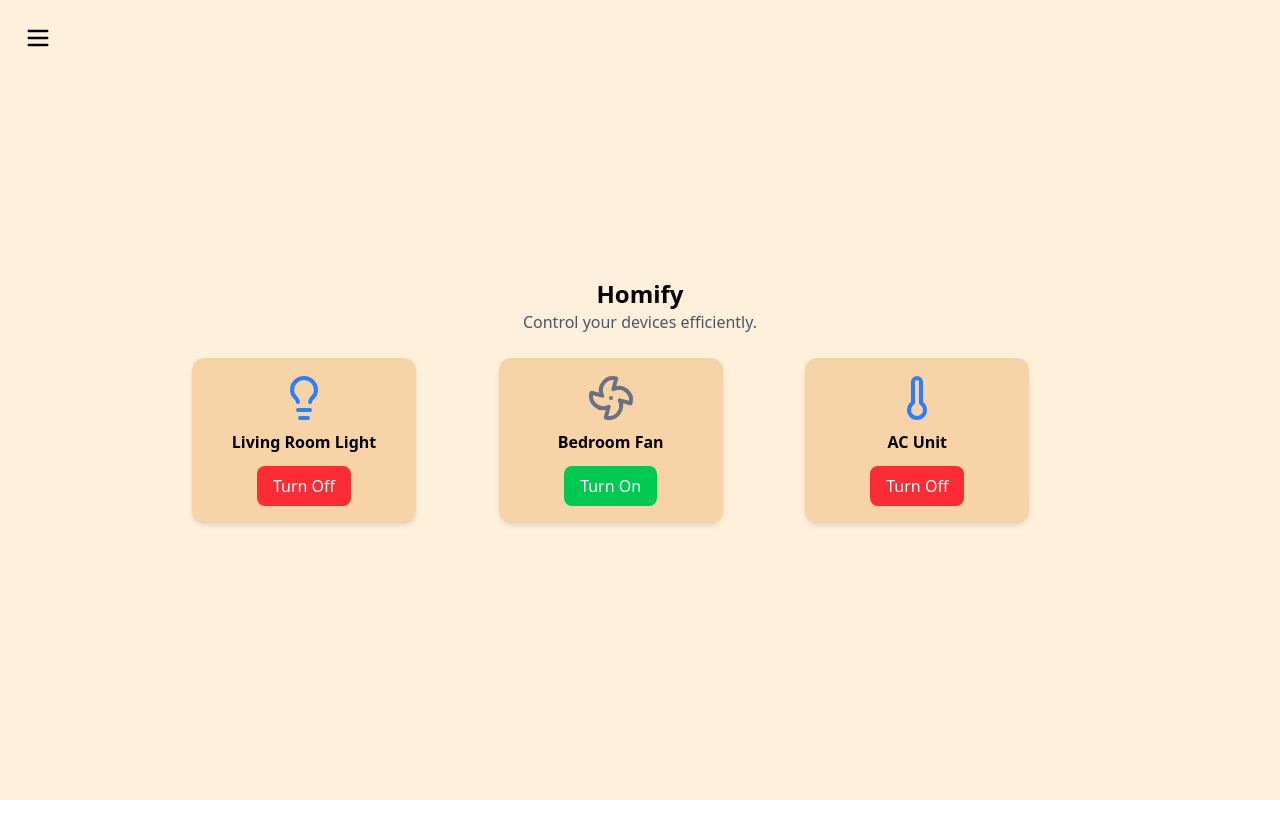
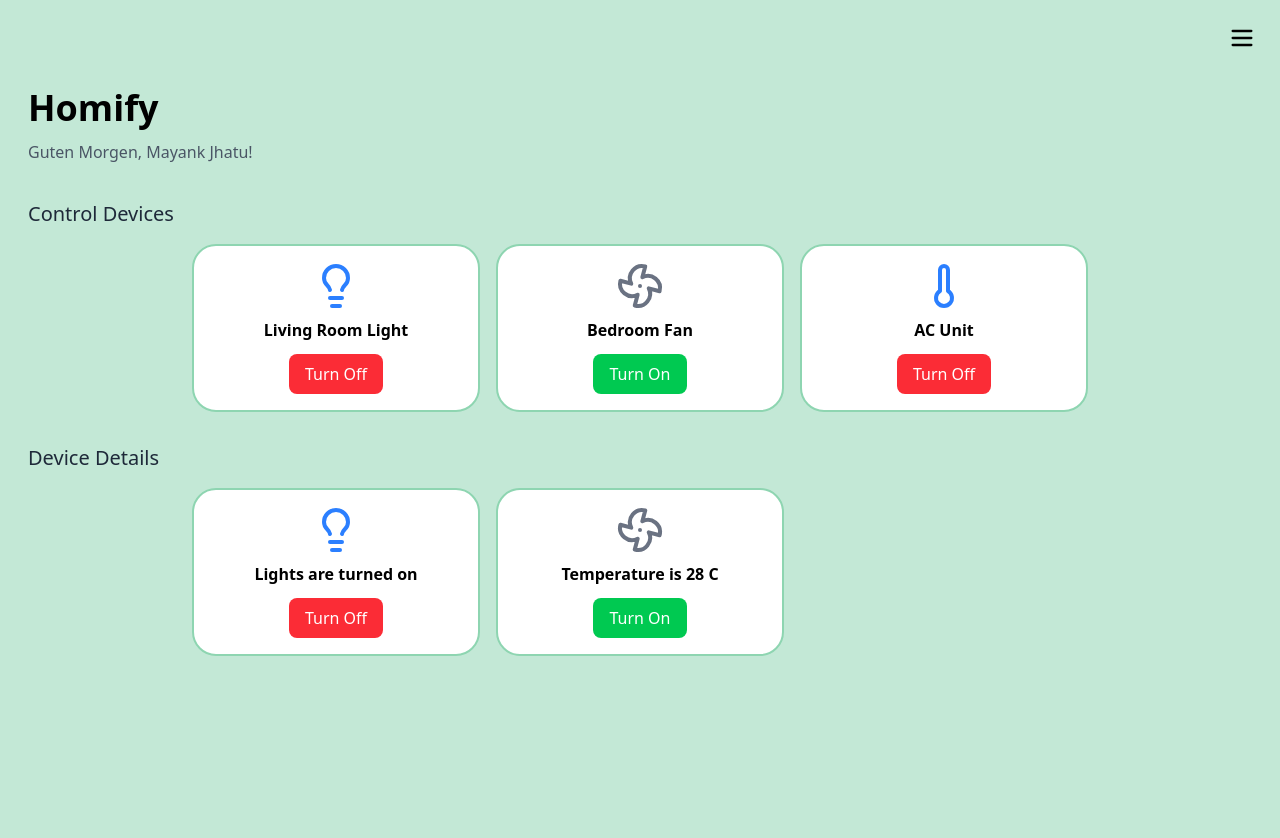
Before and after one commit to mkj-1901/homify, a React (Vite) app: page / in a window 1280 px wide. Shown: the top 838 px of the page. Before the commit the page ends 800 px from the top, so only its background shows below. Built offline with nearby package versions, Linux system fonts and the light colour scheme.

Commit message:
Improved app design

```diff
--- a/src/App.jsx
+++ b/src/App.jsx
@@ -9,20 +9,34 @@ const devices = [
   { name: "AC Unit", icon: Thermometer, isOn: true },
 ];
 
+const details = [
+  { name: "Lights are turned on", icon: Lightbulb, isOn: true },
+  { name: "Temperature is 28 C", icon: Fan, isOn: false },
+];
+
 const App = () => {
   return (
-    <div className="flex bg-[#FFF0DC]">
+    <div className="flex bg-[#c3e8d6]" >
       {/* Sidebar */}
       <Sidebar />
 
       {/* Main Content Area */}
-      <div className="flex-1 flex flex-col items-center justify-center min-h-screen p-6">
-        <h1 className="text-2xl font-bold text-center">Homify</h1>
-        <p className="text-gray-600 mb-6 text-center">Control your devices efficiently.</p>
+      <div className="flex-1 flex flex-col items-center min-h-screen mt-16 p-6">
+        <h1 className="text-4xl font-bold ml-2 w-full">Homify</h1>
+        <p className="text-gray-600 mb-6 mt-3 ml-2 w-full">Guten Morgen, Mayank Jhatu!</p>
 
         {/* Device Cards - Responsive Grid */}
-        <div className="grid grid-cols-1 sm:grid-cols-2 lg:grid-cols-3 gap-6 w-full max-w-4xl">
+        <p className="text-gray-800 font-medium text-xl mb-4 mt-3 ml-2 w-full">Control Devices</p>
+        <div className="grid grid-cols-1 sm:grid-cols-2 lg:grid-cols-3 items-center justify-center gap-4 w-full max-w-4xl">
           {devices.map((device, index) => (
+            <DeviceCard key={index} device={device} />
+          ))}
+        </div>
+
+        {/* Details Cards - Responsive Grid */}
+        <p className="text-gray-800 font-medium text-xl mb-4 mt-8 ml-2 w-full">Device Details</p>
+        <div className="grid grid-cols-1 sm:grid-cols-2 lg:grid-cols-3 items-center justify-center gap-4 w-full max-w-4xl">
+          {details.map((device, index) => (
             <DeviceCard key={index} device={device} />
           ))}
         </div>
--- a/src/components/DeviceCard.jsx
+++ b/src/components/DeviceCard.jsx
@@ -5,7 +5,7 @@ const DeviceCard = ({ device }) => {
   const IconComponent = device.icon;
 
   return (
-    <div className="p-4 bg-[#f7d4a7] shadow-md rounded-xl flex flex-col items-center w-56">
+    <div className="p-4 bg-[#fff] border-2 border-[#8ed5b1] rounded-3xl flex flex-col items-center w-full">
       {IconComponent && <IconComponent className={`w-12 h-12 ${isOn ? "text-blue-500" : "text-gray-500"}`} />}
       <h3 className="mt-2 font-semibold">{device.name}</h3>
       <button
--- a/src/components/Sidebar.jsx
+++ b/src/components/Sidebar.jsx
@@ -7,11 +7,11 @@ const Sidebar = () => {
 
   const toggleSidebar = () => {
     if (isCollapsed) {
-      document.querySelector(".absolute.top-4.left-4").style.color = "white";
+      document.querySelector(".absolute.top-4.right-4").style.color = "white";
       setShowIcons(true);
       setIsCollapsed(false);
     } else {
-      document.querySelector(".absolute.top-4.left-4").style.color = "black";
+      document.querySelector(".absolute.top-4.right-4").style.color = "black";
       setIsCollapsed(true);
       setTimeout(() => setShowIcons(false), 300);
     }
@@ -20,13 +20,13 @@ const Sidebar = () => {
   return (
     <div className={`transition-all duration-300 ${isCollapsed ? "w-0" : "w-72"} h-screen flex flex-col`}>
       {/* Menu Button - Always Visible */}
-      <button
-        onClick={toggleSidebar}
-        className="absolute top-4 left-4 p-2 rounded-md bg-transparent text-black hover:text-gray-700">
-        <Menu size={28} />
-      </button>
+        <button
+          onClick={toggleSidebar}
+          className="absolute top-4 right-4 p-2 rounded-md bg-transparent text-black hover:text-gray-700">
+          <Menu size={28} />
+        </button>
 
-      {/* Sidebar Items - Show only when expanded */}
+        {/* Sidebar Items - Show only when expanded */}
       {showIcons && (
         <div className="h-screen bg-[#131010] text-white flex flex-col p-4">
           <nav className="flex flex-col space-y-4 mt-6 py-6 flex-grow">
--- a/src/index.css
+++ b/src/index.css
@@ -1 +1,53 @@
 @import "tailwindcss";
+
+.light {
+    --md-sys-color-primary: #216a4d;
+    --md-sys-color-surface-tint: #216a4d;
+    --md-sys-color-on-primary: #ffffff;
+    --md-sys-color-primary-container: #a9f2cc;
+    --md-sys-color-on-primary-container: #005237;
+    --md-sys-color-secondary: #4d6357;
+    --md-sys-color-on-secondary: #ffffff;
+    --md-sys-color-secondary-container: #cfe9d8;
+    --md-sys-color-on-secondary-container: #364b40;
+    --md-sys-color-tertiary: #3d6473;
+    --md-sys-color-on-tertiary: #ffffff;
+    --md-sys-color-tertiary-container: #c0e9fb;
+    --md-sys-color-on-tertiary-container: #244c5a;
+    --md-sys-color-error: rgb(186 26 26);
+    --md-sys-color-on-error: rgb(255 255 255);
+    --md-sys-color-error-container: rgb(255 218 214);
+    --md-sys-color-on-error-container: rgb(147 0 10);
+    --md-sys-color-background: #f5fbf5;
+    --md-sys-color-on-background: rgb(23 29 25);
+    --md-sys-color-surface: rgb(245 251 245);
+    --md-sys-color-on-surface: rgb(23 29 25);
+    --md-sys-color-surface-variant: rgb(220 229 221);
+    --md-sys-color-on-surface-variant: rgb(64 73 67);
+    --md-sys-color-outline: rgb(112 121 115);
+    --md-sys-color-outline-variant: rgb(192 201 193);
+    --md-sys-color-shadow: rgb(0 0 0);
+    --md-sys-color-scrim: rgb(0 0 0);
+    --md-sys-color-inverse-surface: rgb(44 50 46);
+    --md-sys-color-inverse-on-surface: rgb(237 242 236);
+    --md-sys-color-inverse-primary: rgb(142 213 177);
+    --md-sys-color-primary-fixed: rgb(169 242 204);
+    --md-sys-color-on-primary-fixed: rgb(0 33 20);
+    --md-sys-color-primary-fixed-dim: rgb(142 213 177);
+    --md-sys-color-on-primary-fixed-variant: rgb(0 82 55);
+    --md-sys-color-secondary-fixed: rgb(207 233 216);
+    --md-sys-color-on-secondary-fixed: rgb(10 31 22);
+    --md-sys-color-secondary-fixed-dim: rgb(180 204 189);
+    --md-sys-color-on-secondary-fixed-variant: rgb(54 75 64);
+    --md-sys-color-tertiary-fixed: rgb(192 233 251);
+    --md-sys-color-on-tertiary-fixed: rgb(0 31 41);
+    --md-sys-color-tertiary-fixed-dim: rgb(165 204 222);
+    --md-sys-color-on-tertiary-fixed-variant: rgb(36 76 90);
+    --md-sys-color-surface-dim: rgb(214 219 214);
+    --md-sys-color-surface-bright: rgb(245 251 245);
+    --md-sys-color-surface-container-lowest: rgb(255 255 255);
+    --md-sys-color-surface-container-low: rgb(240 245 239);
+    --md-sys-color-surface-container: rgb(234 239 233);
+    --md-sys-color-surface-container-high: rgb(228 234 228);
+    --md-sys-color-surface-container-highest: rgb(222 228 222);
+  }
```
